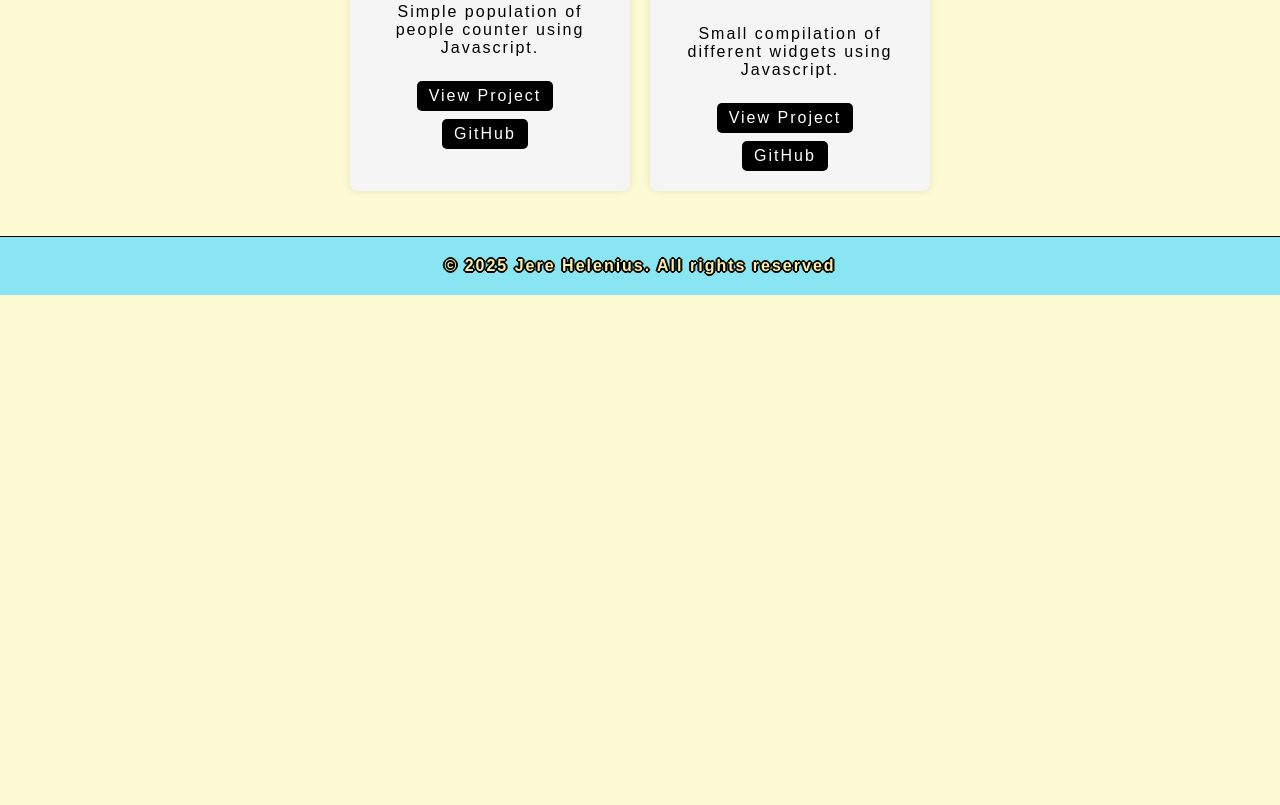
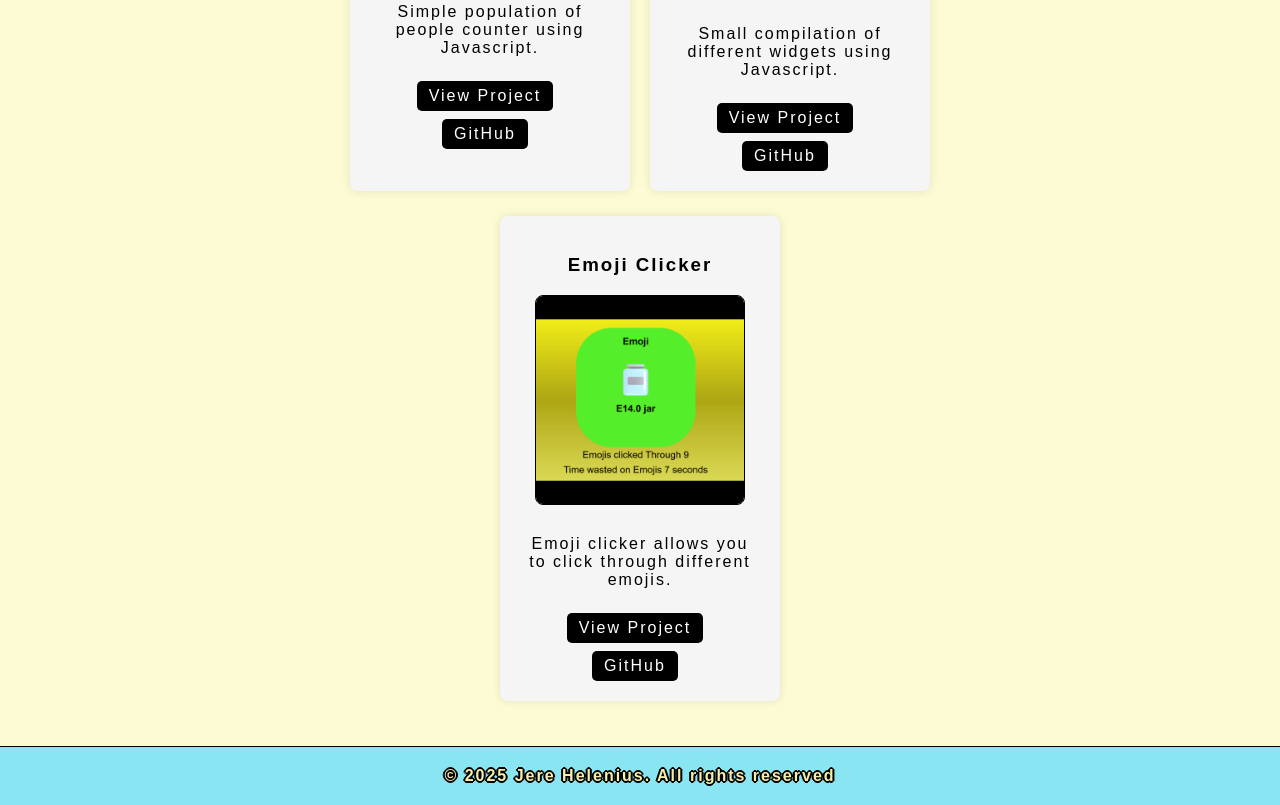
Before and after one commit to Jerehe1/Porfolio, a plain HTML site: page index.html in a window 1280 px wide. Shown: the part 3081-3886 px from the top of the page. Before the commit the page ends 3376 px from the top, so only its background shows below. Drawn offline with Linux system fonts and the light colour scheme.

Commit message:
new project

```diff
--- a/index.html
+++ b/index.html
@@ -104,6 +104,13 @@
       <a href="https://jerehe1.github.io/Project7/index.html" target="_blank">View Project</a>
       <a href="https://github.com/Jerehe1/Project7" target="_blank">GitHub</a>
     </article>
+       <article class="projects3">
+      <h3>Emoji Clicker</h3>
+      <img src="IMG/Emoji preview.png" alt="">
+      <p>Emoji clicker allows you to click through different emojis.</p>
+      <a href="" target="_blank">View Project</a>
+      <a href="" target="_blank">GitHub</a>
+    </article>
 
   </div>
 </section>
```
Also changed, not shown: IMG/Emoji preview.png (added).
